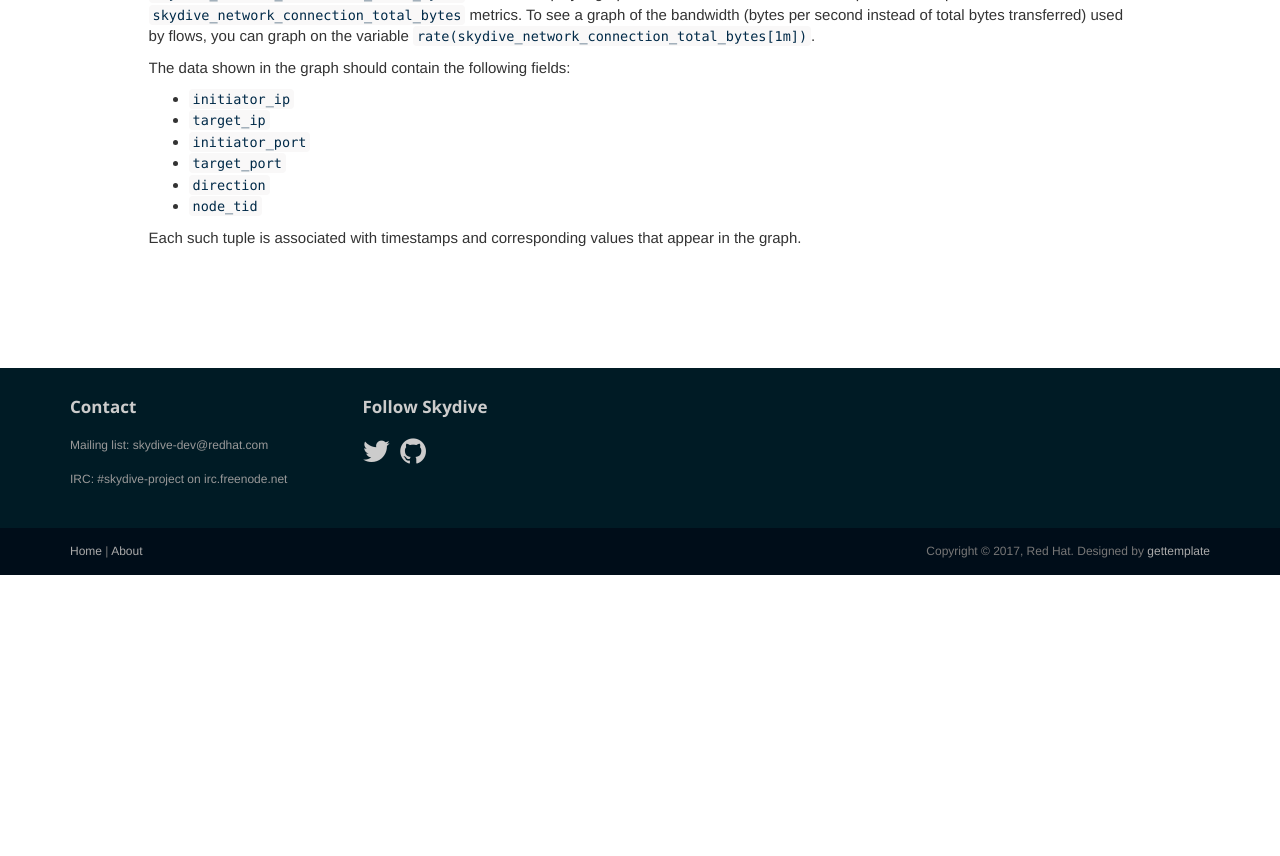
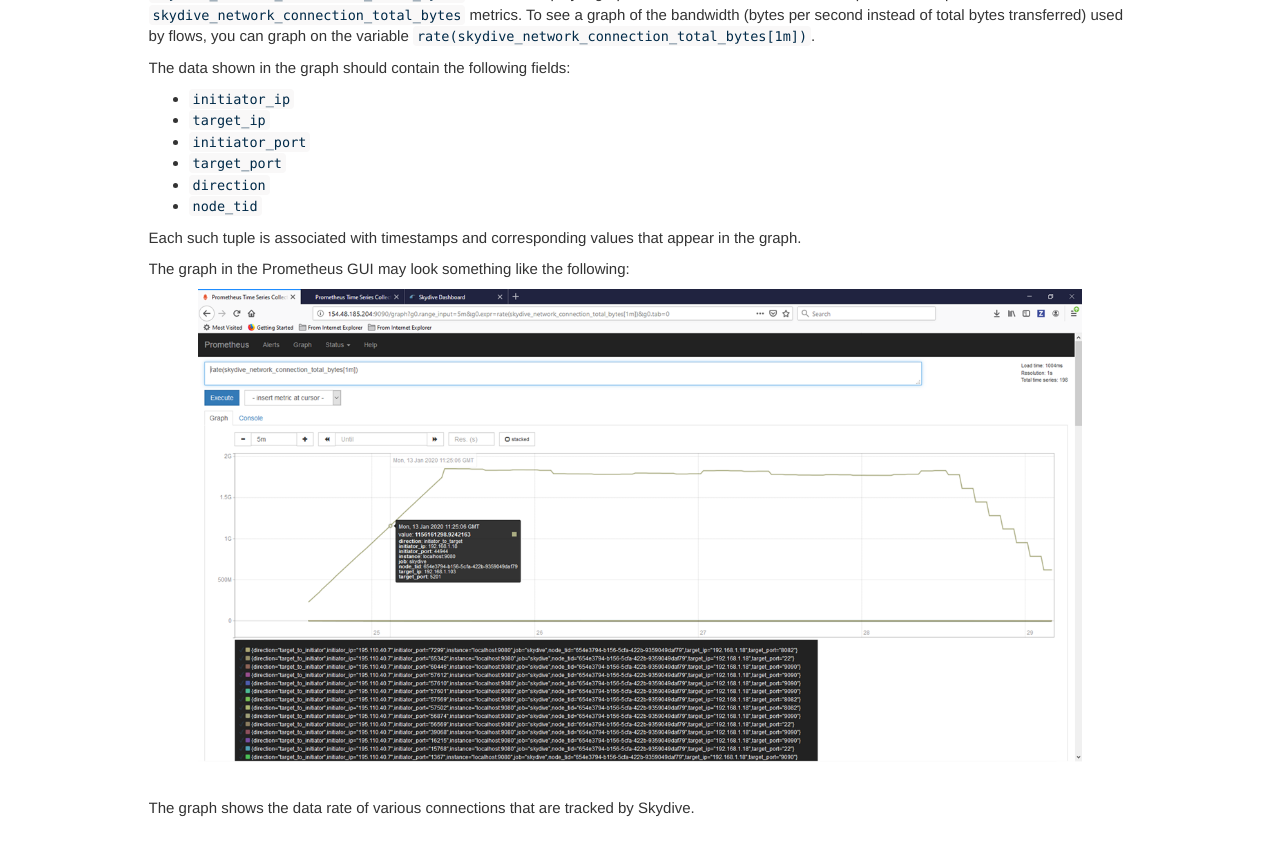
Before and after one commit to skydive-project/skydive.network, a Jekyll site: the page built from blog/prometheus-connector.md, in a window 1280 px wide and 900 px high, scrolled down 5633 px. Shown: the top 856 px of the window. Built offline with Jekyll 4.4.1, drawn with Linux system fonts in a browser that asks for light colours; nearby versions of some CDN libraries; before the commit the page ends 6208 px from its top, so only the background shows below that.

Commit message:
added screenshot of graph in prometheus

```diff
--- a/blog/prometheus-connector.md
+++ b/blog/prometheus-connector.md
@@ -225,3 +225,13 @@
   * `node_tid`
 
 Each such tuple is associated with timestamps and corresponding values that appear in the graph.
+
+The graph in the Prometheus GUI may look something like the following:
+
+<p align="center">
+  <a href="/assets/images/blog/SkydivePrometheusGraph.png" data-lightbox="prom_sky_con_graph" data-title="Skydive-Prometheus connector graph">
+    <img src="/assets/images/blog/SkydivePrometheusGraph.png" style="width:90%;"/>
+  </a>
+</p>
+
+The graph shows the data rate of various connections that are tracked by Skydive.
```
Also changed, not shown: assets/images/blog/SkydivePrometheusGraph.png (added).
